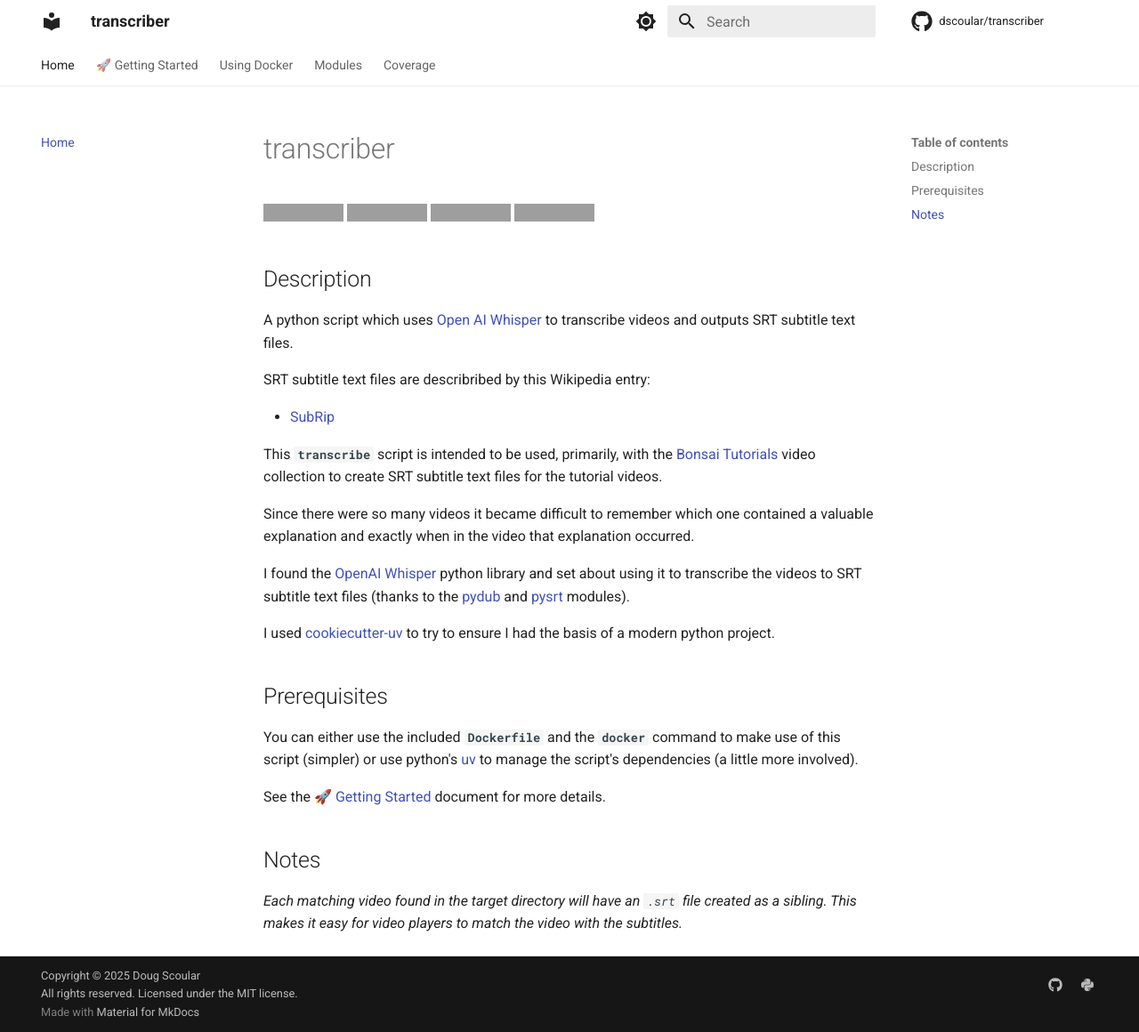
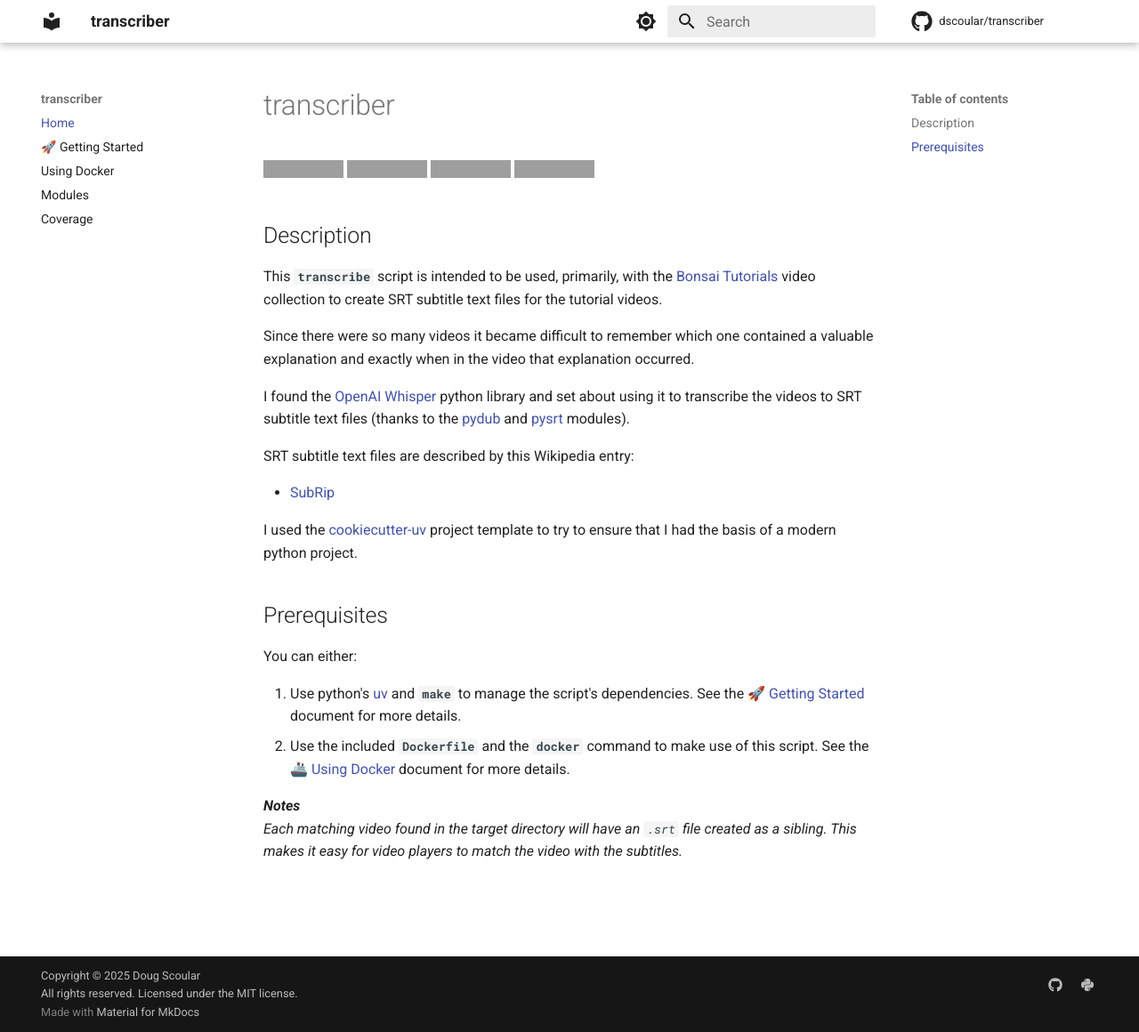
Before and after one commit to dscoular/transcriber, an MkDocs documentation site: the page built from docs/index.md, in a window 1280 px wide and 1160 px high. Shown: the whole window at 89% size. Built offline with MkDocs 1.6.1 and Material for MkDocs 9.7.7, drawn with Linux system fonts in a browser that asks for light colours; comment, search, counter and statistics services are not loaded; grey boxes are pictures that could not be loaded.

Commit message:
Add "copy" button for mkdocs code blocks and improve documentation

```diff
--- a/docs/index.md
+++ b/docs/index.md
@@ -7,12 +7,6 @@
 
 
 ## Description
-
-A python script which uses [Open AI Whisper](https://github.com/openai/whisper) to transcribe videos and outputs SRT subtitle text files.
-
-SRT subtitle text files are describribed by this Wikipedia entry:
-
-- [SubRip](https://en.wikipedia.org/wiki/SubRip)
 
 This **`transcribe`** script is intended to be used, primarily, with the [Bonsai Tutorials](https://hub.openingdesign.com/OpeningDesign/Bonsai_Tutorials#readme) video collection
 to create SRT subtitle text files for the tutorial videos.
@@ -24,16 +18,21 @@ I found the [OpenAI Whisper](https://github.com/openai/whisper) python library a
 transcribe the videos to SRT subtitle text files (thanks to the [pydub](https://github.com/jiaaro/pydub)
 and [pysrt](https://github.com/byroot/pysrt) modules).
 
-I used [cookiecutter-uv](https://github.com/fpgmaas/cookiecutter-uv) to try to ensure I had
-the basis of a modern python project.
+SRT subtitle text files are described by this Wikipedia entry:
+
+- [SubRip](https://en.wikipedia.org/wiki/SubRip)
+
+I used the [cookiecutter-uv](https://github.com/fpgmaas/cookiecutter-uv) project template to try to ensure that
+I had the basis of a modern python project.
 
 ## Prerequisites
 
-You can either use the included **`Dockerfile`** and the **`docker`** command to make use of this script (simpler)
-or use python's [uv](https://docs.astral.sh/uv/) to manage the script's dependencies (a little more involved).
+You can either:
 
-See the [🚀 Getting Started](getting-started.md) document for more details.
+1. Use python's [uv](https://docs.astral.sh/uv/) and **`make`** to manage the script's dependencies.
+   See the [🚀 Getting Started](getting-started.md) document for more details.
+2. Use the included **`Dockerfile`** and the **`docker`** command to make use of this script.
+   See the [🚢 Using Docker](docker.md) document for more details.
 
-## Notes
-
+***Notes***<br>
 *Each matching video found in the target directory will have an `.srt` file created as a sibling. This makes it easy for video players to match the video with the subtitles.*
--- a/mkdocs.yml
+++ b/mkdocs.yml
@@ -26,8 +26,9 @@ plugins:
 
 theme:
   name: material
-  feature:
-    tabs: true
+  features:
+    - tabs: true
+    - content.code.copy
   palette:
     - media: "(prefers-color-scheme: light)"
       scheme: default
```
